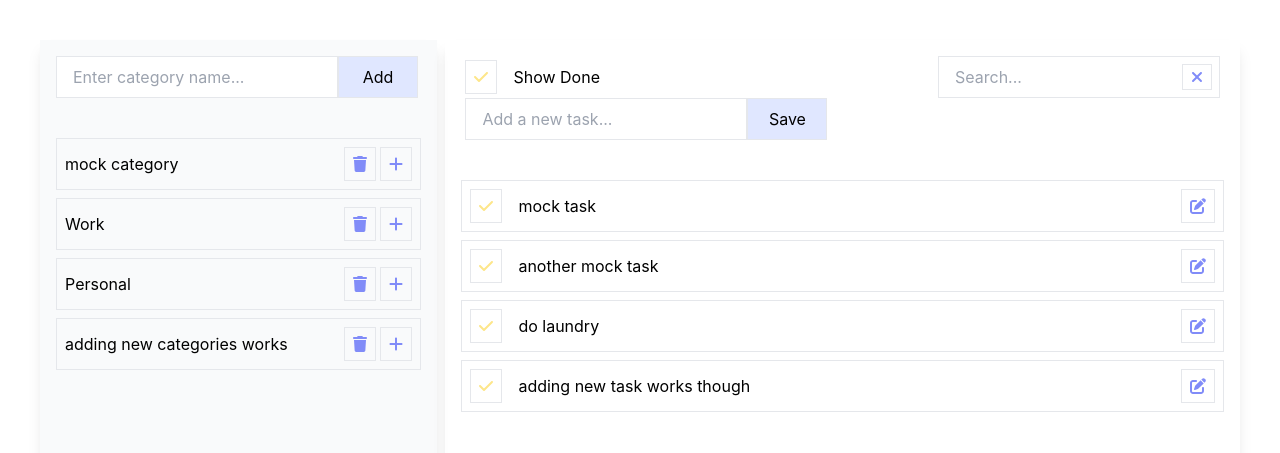
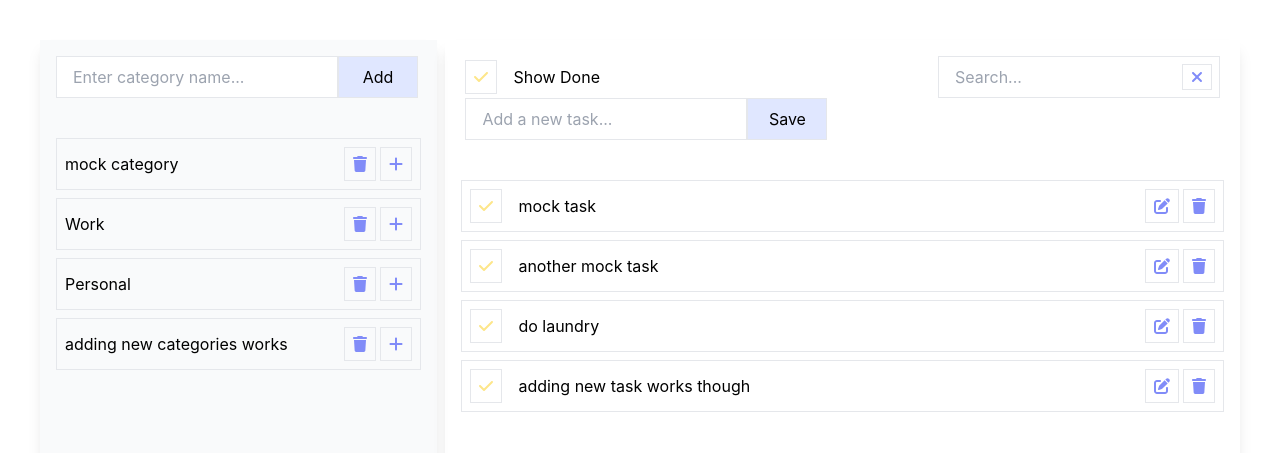
Before and after one commit to burcinkarimov/todo-app, a React (Create React App) app: page / in a window 1280 px wide. Shown: the top 453 px of the page. Built offline with nearby package versions, Linux system fonts and the light colour scheme.

Commit message:
Add delete button for tasks

```diff
--- a/src/components/TasksListItem.js
+++ b/src/components/TasksListItem.js
@@ -1,12 +1,15 @@
 import { FontAwesomeIcon } from '@fortawesome/react-fontawesome';
-import { faPenToSquare, faCheck } from '@fortawesome/free-solid-svg-icons';
+import { faPenToSquare, faCheck, faTrash } from '@fortawesome/free-solid-svg-icons';
 
 function TasksListItem({ task }) {
   return (
     <li className="p-2 border-[1px] my-2 flex items-center">
       <FontAwesomeIcon icon={faCheck} className="p-2 mr-4 border-[1px] text-amber-200 hover:text-amber-400 cursor-pointer" />
       <p>{task}</p>
-      <FontAwesomeIcon icon={faPenToSquare} className="ml-auto p-2 border-[1px] text-indigo-400 hover:bg-indigo-600 hover:text-white cursor-pointer" />
+      <div className="flex gap-1 ml-auto">
+        <FontAwesomeIcon icon={faPenToSquare} className="p-2 border-[1px] text-indigo-400 hover:bg-indigo-500 hover:text-white cursor-pointer" />
+        <FontAwesomeIcon icon={faTrash} className="p-2 border-[1px] text-indigo-400 hover:bg-indigo-500 hover:text-white cursor-pointer" />
+      </div>
     </li>
   );
 }
```
